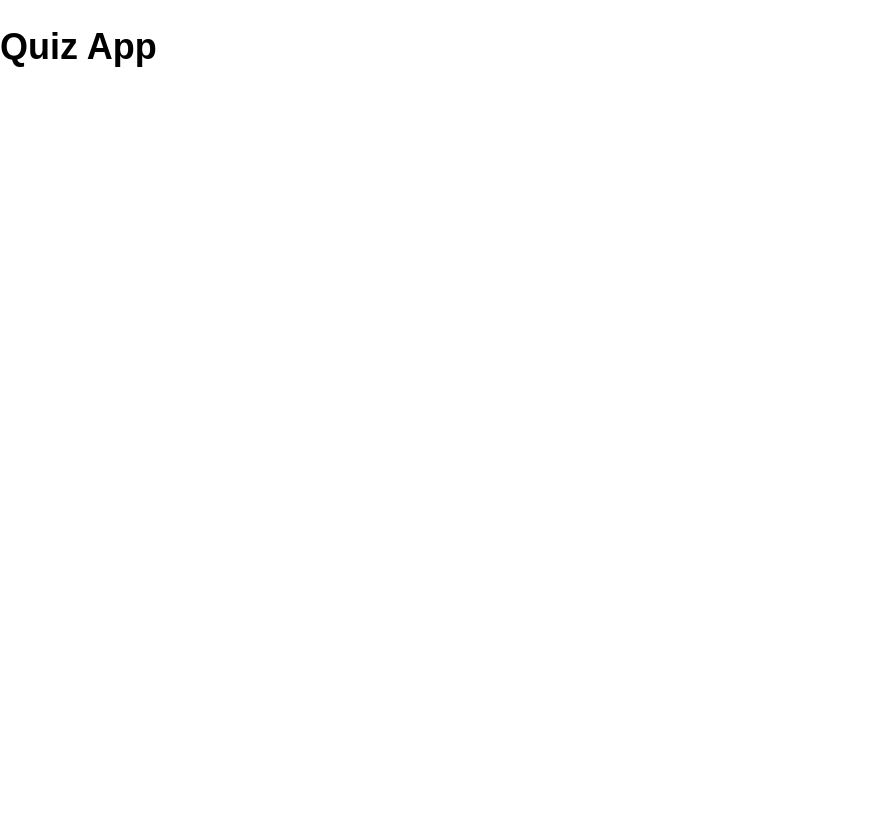
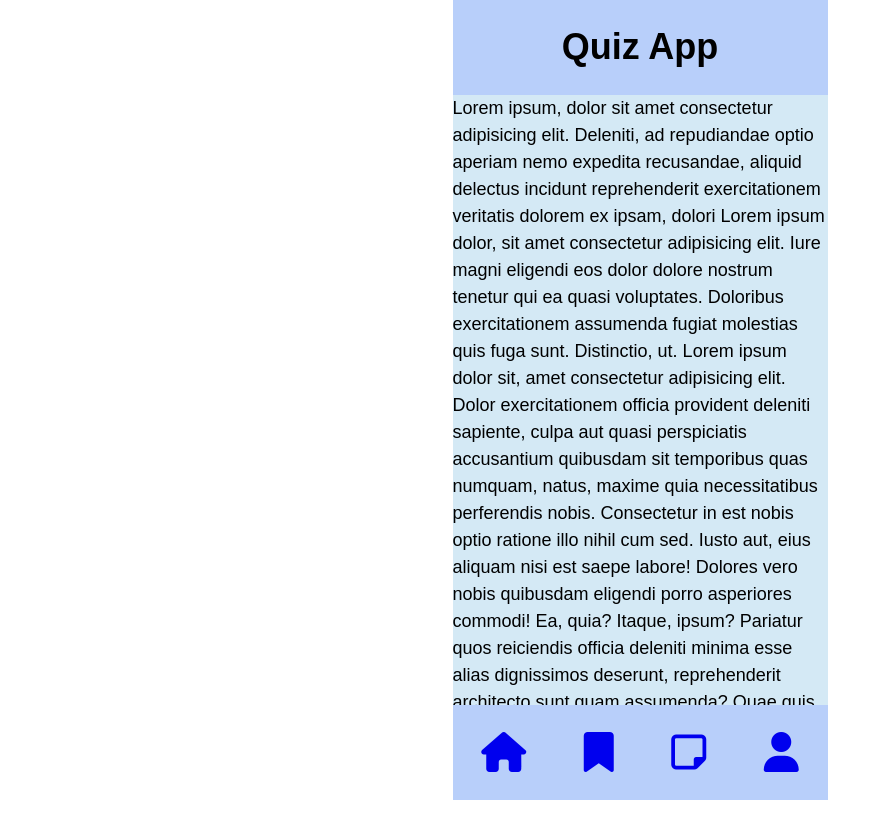
Before and after one commit to yvlange/quiz-app-yvonne, a website: page index.html in a window 1280 px wide. Shown: the whole page, without its empty margins (0-890 px from the left). Before the commit the page ends 800 px from the top, so only its background shows below. Drawn offline with Linux system fonts and the light colour scheme.

Commit message:
Add the main structure to the repo

```diff
--- a/index.html
+++ b/index.html
@@ -5,8 +5,41 @@
     <meta name="viewport" content="width=device-width, initial-scale=1.0" />
     <title>Quiz App</title>
     <link rel="stylesheet" href="styles/index.css" />
+    <script
+      src="https://kit.fontawesome.com/33f92379df.js"
+      crossorigin="anonymous"
+    ></script>
   </head>
   <body>
-    <h1>Quiz App</h1>
+    <div class="main-grid">
+      <header class="header">
+        <h1>Quiz App</h1>
+      </header>
+      <main class="content-grid">
+        Lorem ipsum, dolor sit amet consectetur adipisicing elit. Deleniti, ad
+        repudiandae optio aperiam nemo expedita recusandae, aliquid delectus
+        incidunt reprehenderit exercitationem veritatis dolorem ex ipsam, dolori
+        Lorem ipsum dolor, sit amet consectetur adipisicing elit. Iure magni
+        eligendi eos dolor dolore nostrum tenetur qui ea quasi voluptates.
+        Doloribus exercitationem assumenda fugiat molestias quis fuga sunt.
+        Distinctio, ut. Lorem ipsum dolor sit, amet consectetur adipisicing
+        elit. Dolor exercitationem officia provident deleniti sapiente, culpa
+        aut quasi perspiciatis accusantium quibusdam sit temporibus quas
+        numquam, natus, maxime quia necessitatibus perferendis nobis.
+        Consectetur in est nobis optio ratione illo nihil cum sed. Iusto aut,
+        eius aliquam nisi est saepe labore! Dolores vero nobis quibusdam
+        eligendi porro asperiores commodi! Ea, quia? Itaque, ipsum? Pariatur
+        quos reiciendis officia deleniti minima esse alias dignissimos deserunt,
+        reprehenderit architecto sunt quam assumenda? Quae quis debitis id quos
+        quaerat, harum accusamus perferendis hic reiciendis saepe pariatur quo
+        iusto!
+      </main>
+      <footer class="footer">
+        <a href="#"><i class="fas fa-home"></i> </a>
+        <a href="#"><i class="fas fa-bookmark"></i></a>
+        <a href="#"><i class="far fa-sticky-note"></i> </a>
+        <a href="#"><i class="fas fa-user"></i></a>
+      </footer>
+    </div>
   </body>
 </html>
--- a/styles/_base.css
+++ b/styles/_base.css
@@ -9,10 +9,45 @@ body {
   margin: 0;
 }
 
+.main-grid {
+  display: grid;
+  grid-template-rows: [header]1fr [content]auto [footer]1fr;
+  grid-template-columns: 375px;
+  margin: 0 auto;
+  width: 375px;
+}
+
+.header {
+  grid-row: header;
+  background-color: var(--background-color-header);
+  text-align: center;
+  position: sticky;
+  top: 0;
+}
+
+.content-grid {
+  display: flex;
+  flex-direction: column;
+  grid-row: content;
+  background-color: var(--background-color-content);
+}
+
+.footer {
+  display: flex;
+  grid-row: footer;
+  position: sticky;
+  bottom: 0;
+  justify-content: space-around;
+  align-items: center;
+  background-color: var(--background-color-footer);
+  font-size: 40px;
+}
+
 h1,
 h2,
 h3 {
   line-height: 1.3;
+  text-align: center;
 }
 
 input,
--- /dev/null
+++ b/styles/colors.css
@@ -0,0 +1,5 @@
+:root {
+  --background-color-header: rgb(184, 207, 250);
+  --background-color-content: rgb(212, 233, 245);
+  --background-color-footer: rgb(184, 207, 250);
+}
--- a/styles/index.css
+++ b/styles/index.css
@@ -1 +1,2 @@
 @import '_base.css';
+@import 'colors.css';
```
